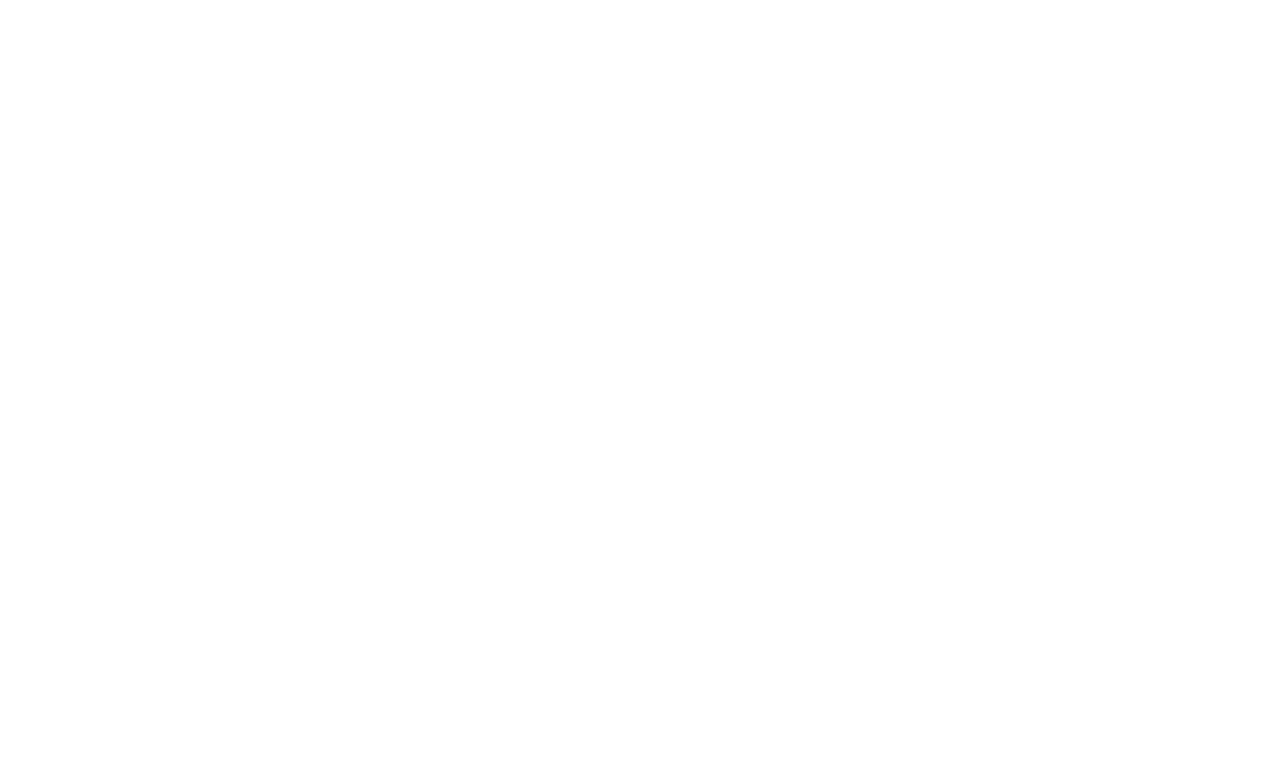
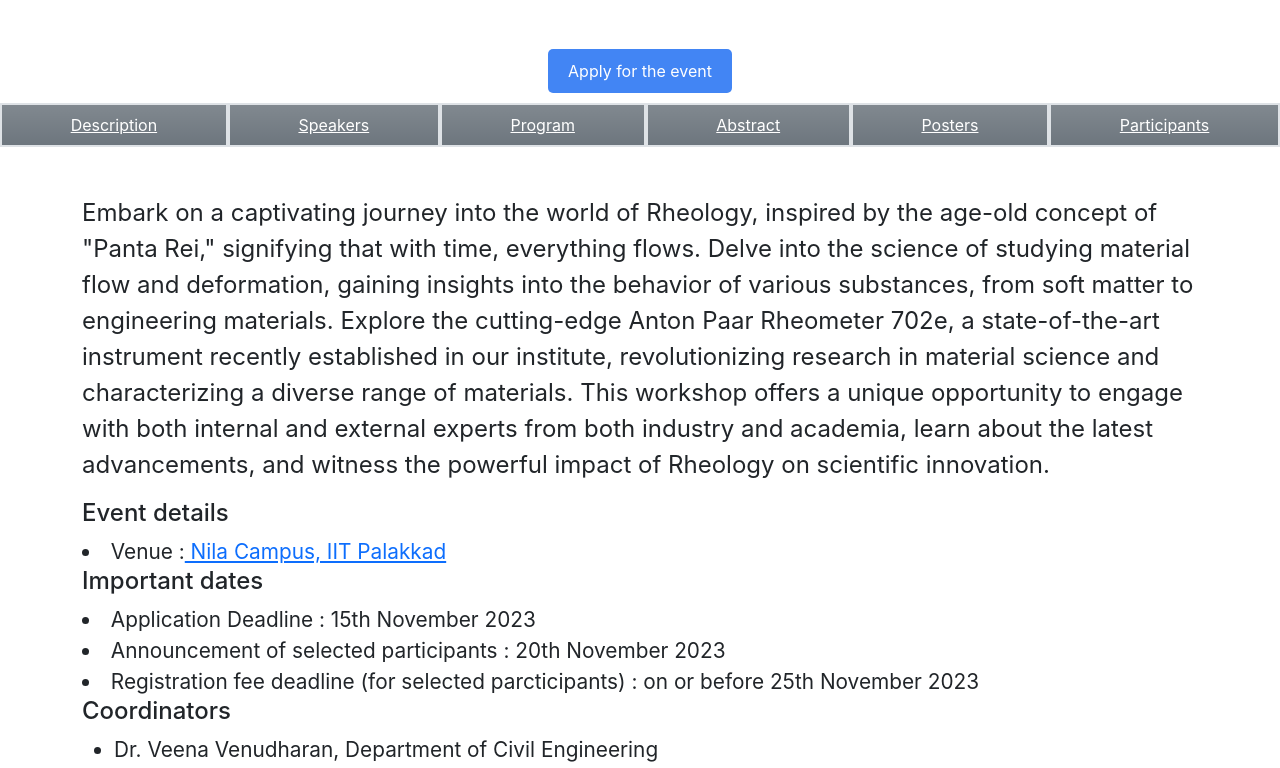
Before and after one commit to MohammadAdnan123/workshop_website, a React (Create React App) app: page / in a window 1280 px wide. Shown: the part 472-1240 px from the top of the page. Before the commit the page ends 800 px from the top, so only its background shows below. Built offline with nearby package versions, Linux system fonts and the light colour scheme.

Commit message:
did some modifications

```diff
--- a/src/App.js
+++ b/src/App.js
@@ -12,7 +12,7 @@
 
   return (
     <>
-      <Router basename="/home">
+      <Router basename="/">
         <Navbar />
         <Header />
         <Content />
@@ -26,13 +26,13 @@
         </Routes>
         <Footer />
       </Router>
-      <Router basename="/register">
+      {/* <Router basename="/register">
         <Navbar />
         <Routes>
           <Route path="/" element={<Register />}></Route>
         </Routes>
         <Footer />
-      </Router>
+      </Router> */}
     </>
   );
 }
--- a/src/components/Description.js
+++ b/src/components/Description.js
@@ -3,12 +3,14 @@
   const styleSpeakers = {
     flex: 1,
     maxWidth: 'calc(33.33% - 20px)',
-        margin: '10px'
+    margin: '10px',
+    justifyContent: 'center',
+    alignItems: 'center'
   }
   if (props.url === "desc") {
     return (
       <div class="container py-5">
-        <p style={{fontSize:'1.5rem'}}>
+        <p style={{ fontSize: '1.5rem' }}>
           Embark on a captivating journey into the world of Rheology, inspired
           by the age-old concept of "Panta Rei," signifying that with time,
           everything flows. Delve into the science of studying material flow and
@@ -23,20 +25,27 @@
           scientific innovation.
         </p>
         <h4>Event details </h4>
-        <li>
-          Venue : Nila Campus, IIT Palakkad
+        <li style={{ fontSize: '1.3rem' }}>
+          Venue :<a href="https://iitpkd.ac.in/nila-campus"> Nila Campus, IIT Palakkad</a>
+
         </li>
         <h4>Important dates</h4>
-        <li>
-          Registration Deadline : 30th October
+        <li style={{ fontSize: '1.3rem' }}>
+          Application Deadline : 15th November 2023
         </li>
-        <li>
-          Poster abs deadline : 6th November
+        <li style={{ fontSize: '1.3rem' }}>
+          Announcement of selected participants : 20th November 2023
         </li>
+        <li style={{ fontSize: '1.3rem' }}>
+          Registration fee deadline (for selected parcticipants) : on or before 25th November 2023
+        </li>
+        {/* <li style={{fontSize:'1.5 rem'}}>
+          Poster abs deadline : 15th November
+        </li> */}
         <h4>Coordinators</h4>
         <ul>
-          <li>Dr. Veena Venudharan, Department of Civil Engineering</li>
-          <li>Dr. Vishwas V, Department of Physics</li>
+          <li style={{ fontSize: '1.3rem' }}>Dr. Veena Venudharan, Department of Civil Engineering</li>
+          <li style={{ fontSize: '1.3rem' }}>Dr. Vishwas V, Department of Physics</li>
         </ul>
       </div>
     );
@@ -44,7 +53,7 @@
     return (
       <div class="container py-5">
         <h4>Academia Speakers</h4>
-        <ul>
+        <ul style={{ listStyleType: 'none' }}>
           {/*  */}
           <div
             style={{
@@ -54,41 +63,69 @@
               flexWrap: 'wrap'
             }}
           >
+            <div>
+
+            </div>
             <li style={styleSpeakers}>
-              Prof. Abhijit P. Deshpande, IIT Madras
-              <br></br>
+              <div style={{ display: 'flex', flexDirection: 'column', justifyContent: 'center', alignItems: 'center' }}>
                 <img
                   src="https://che.iitm.ac.in/wp-content/uploads/2021/07/Dr.-Abhijit-P.-Deshpande.jpg"
                   height="200"
                   alt=""
                 ></img>
+                <br />
+                <h6>Prof. Abhijit P. Deshpande</h6>
+                <h6>IIT Madras</h6>
+                <a href="https://che.iitm.ac.in/abhijit/">Click here</a>
+              </div>
+
             </li>
             <li style={styleSpeakers}>
-                Prof. Murali Krishnan J., IIT Madras
-                <br></br>
+              <div style={{ display: 'flex', flexDirection: 'column', justifyContent: 'center', alignItems: 'center' }}>
+
                 <img
                   src="https://civil.iitm.ac.in/faculty/jmk/admin/download/Murali_Krishnan31.jpg"
                   height="200"
                   alt=""
                 ></img>
+                <br />
+                <h6>Prof. Murali Krishnan J.</h6>
+                <h6>IIT Madras</h6>
+                <a href="https://civil.iitm.ac.in/faculty/jmk/">Click here</a>
+
+              </div>
+
+
             </li>
             <li style={styleSpeakers}>
-                Dr. Rahul A. V., IIT Tirupati
-                <br></br>
+              <div style={{ display: 'flex', flexDirection: 'column', justifyContent: 'center', alignItems: 'center' }}>
+
                 <img
                   src="https://media.licdn.com/dms/image/C5103AQGTcYFLD-3SoQ/profile-displayphoto-shrink_800_800/0/1579113104112?e=2147483647&v=beta&t=uRtGPh95uB2aLi_I2HHrJmD_uFIS0YTNBNPtk9VlGSE"
                   height="200"
-                alt=""
-              ></img>
+                  alt="https://www.iittp.ac.in/dr-a-v-rahul"
+                ></img><br></br>
+                <h6>Dr. Rahul A. V.</h6> <h6>IIT Tirupati</h6>
+                <a href="">Click here</a>
+              </div>
+
+
             </li>
             <li style={styleSpeakers}>
-                Dr. Sayantan Majumdar, RRI Bengaluru
-                <br></br>
+              <div style={{ display: 'flex', flexDirection: 'column', justifyContent: 'center', alignItems: 'center' }}>
+
                 <img
                   src="https://www.rri.res.in/sites/default/files/2022-05/HSC_0022.jpg"
                   height="200"
                   alt=""
-              ></img>
+                ></img><br></br>
+                <h6>Dr. Sayantan Majumdar</h6>
+                <h6>RRI Bengaluru</h6>
+                <a href="https://www.rri.res.in/people/faculty/sayantan-majumdar">Click here</a>
+
+              </div>
+
+
             </li>
           </div>
         </ul>
@@ -103,12 +140,12 @@
   } else if (props.url === "program") {
     return (
       <div class="container py-5">
-        <div>
+        {/* <div>
           <h4 class="extra-program">All listed times are in IST</h4>
-        </div>
+        </div> */}
 
         <div>
-          <h2>25th November, 2023, Nila Campus</h2>
+          {/* <h2>25th November, 2023, Nila Campus</h2>
 
           <h4>Morning session</h4>
           <ul>
@@ -125,9 +162,9 @@
             <li>
               <b>Discussion and Q&A</b>
             </li>
-          </ul>
+          </ul> */}
 
-          <h4>Lunch and Poster Session - 13:00 to 14:00</h4>
+          {/* <h4>Lunch and Poster Session - 13:00 to 14:00</h4>
 
           <h4>Afternoon session</h4>
           <ul>
@@ -136,19 +173,19 @@
             <li>
               <b>Discussion and Q&A</b>
             </li>
-          </ul>
+          </ul> */}
 
-          <h4>Lab Visit and Demonstration - 15:30 to 17:30</h4>
+          {/* <h4>Lab Visit and Demonstration - 15:30 to 17:30</h4> */}
         </div>
 
-        <h4>Workshop End</h4>
+        <h4>To be announced soon</h4>
       </div>
     );
   } else if (props.url === "abstract") {
     return (
       <div class="container py-5">
-        <h4>Colloquium Talk</h4>
-        <ul>
+        <h4>To be announced soon</h4>
+        {/* <ul>
           <li>
             XX/11/2023
             <ul>
@@ -178,16 +215,16 @@
               <li>by Prof. , Department of XXX, XXXX University</li>
             </ul>
           </li>
-        </ul>
+        </ul> */}
       </div>
     );
   } else if (props.url === "doc") {
     return (
       <div class="container py-5">
         <div>
-          <h4>Posters</h4>
+          <h4>Shortlisted posters will be announced by 20th November 2023</h4>
 
-          <ul>
+          {/* <ul>
             <li>1-Presenter-Poster Title</li>
             <li>2-Presenter-Poster Title</li>
             <li>3-Presenter-Poster Title</li>
@@ -197,7 +234,7 @@
             <li>7-Presenter-Poster Title</li>
             <li>8-Presenter-Poster Title</li>
             <li>9-Presenter-Poster Title</li>
-          </ul>
+          </ul> */}
         </div>
       </div>
     );
@@ -206,8 +243,8 @@
     return (
       <div class="container py-5">
         <div>
-          <h4>Participants</h4>
-          <ul>
+          <h4>Participants list will be announced by 20th November 2023</h4>
+          {/* <ul>
             <li>Partipant - 1</li>
             <li>Partipant - 2</li>
             <li>Partipant - 3</li>
@@ -217,7 +254,7 @@
             <li>Partipant - 7</li>
             <li>Partipant - 8</li>
             <li>Partipant - 9</li>
-          </ul>
+          </ul> */}
         </div>
       </div>
     );
--- a/src/components/Header.js
+++ b/src/components/Header.js
@@ -27,7 +27,7 @@
                 <a href="#">
                     <figure>
                         <img src="https://www.anton-paar.com/fileadmin/_processed_/5/f/csm_MCR-702e_perspective_4a2978092c.jpg" height="200" />
-                        <figcaption class="image-caption">Credit: https://www.anton-paar.com/</figcaption>
+                        <figcaption style={{fontSize:'0.5rem'}}class="image-caption">Credit: https://www.anton-paar.com/</figcaption>
                     </figure>
 
                 </a>
@@ -39,7 +39,7 @@
 
             <br />
             <Link to="/register" target="_blank">
-                <center> <a style={buttonStyle} href="/register" target="_blank">Register for the event</a></center>
+                <center> <a style={buttonStyle} href="https://forms.gle/L3HStHDuB8TrCchWA" target="_blank">Apply for the event</a></center>
             </Link>
 
         </div>
```
Lines whose indentation alone changed are shown as unchanged.
